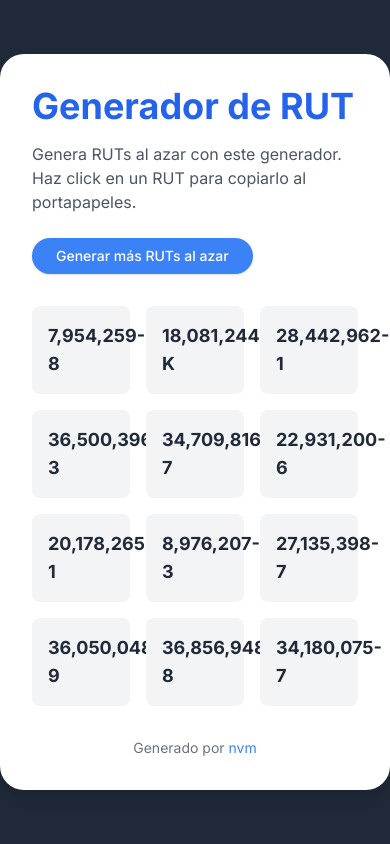
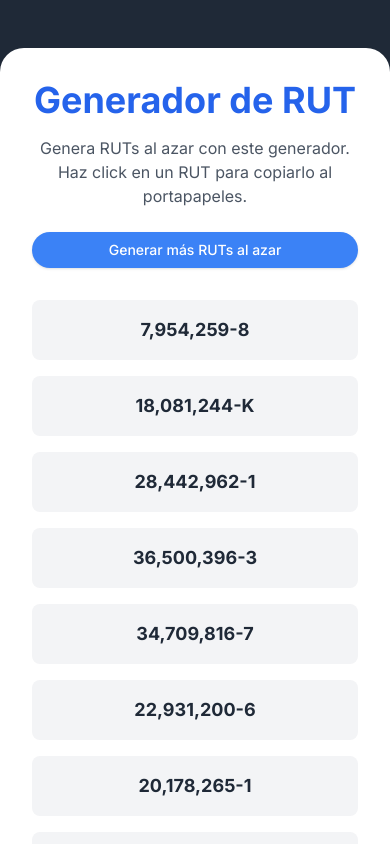
Before and after one commit to Nicolasvegam/rut-generator, a Next.js app: page / in a window 390 px wide. Shown: the top 844 px of the page. Built offline with nearby package versions, Linux system fonts and the light colour scheme.

Commit message:
add: responsive page

```diff
--- a/src/app/page.tsx
+++ b/src/app/page.tsx
@@ -17,20 +17,20 @@ export default function Home() {
   return (
     <div className="max-w-2xl mx-auto my-12 p-8 bg-white shadow-lg rounded-3xl">
       <div>
-        <h1 className="text-4xl font-bold mb-4 text-blue-600">
+        <h1 className="text-4xl font-bold mb-4 text-blue-600 text-center sm:text-left">
           Generador de RUT
         </h1>
-        <p className="mb-6 text-gray-600">
+        <p className="mb-6 text-gray-600 text-center sm:text-left">
           Genera RUTs al azar con este generador. Haz click en un RUT para
           copiarlo al portapapeles.
         </p>
         <Button
           onClick={() => generateRuts()}
-          className="bg-blue-500 text-white px-6 py-2 mb-8 rounded-full hover:bg-blue-600"
+          className="bg-blue-500 text-white px-6 py-2 mb-8 rounded-full hover:bg-blue-600 w-full sm:w-auto"
         >
           Generar más RUTs al azar
         </Button>
-        <div className="grid grid-cols-3 gap-4 mb-8">
+        <div className="grid grid-cols-1 sm:grid-cols-2 md:grid-cols-3 gap-4 mb-8">
           {ruts.map((rut, index) => (
             <div
               key={index}
@@ -39,7 +39,7 @@ export default function Home() {
                 navigator.clipboard.writeText(rut.number + "-" + rut.mod)
               }
             >
-              <p className="text-lg font-bold text-gray-800">
+              <p className="text-lg font-bold text-gray-800 text-center">
                 {rut.number.toLocaleString("cl-ES")}
                 <span className="text-lg text-gray-800">-{rut.mod}</span>
               </p>
```
